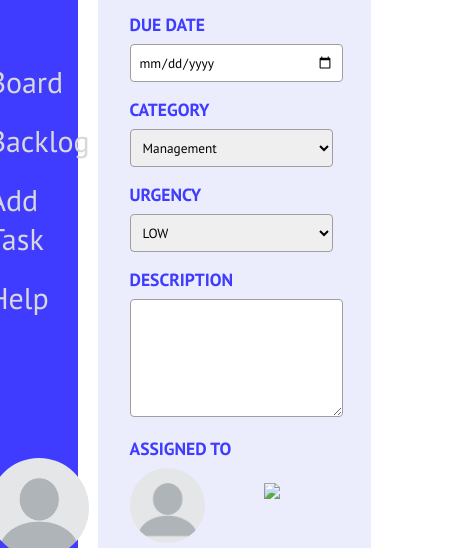
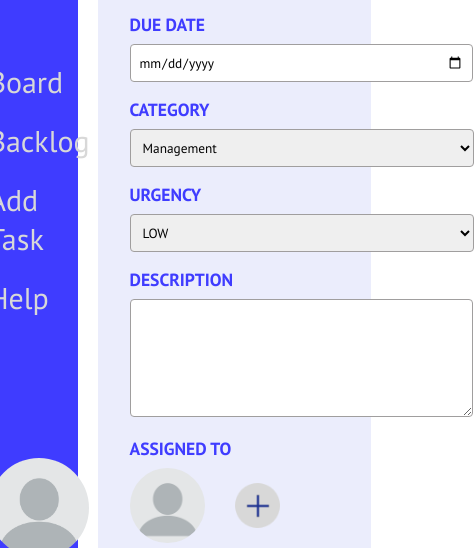
Before and after one commit to BastianHarttung/Join-Kanban-Board, a plain HTML site: page addtask.html in a window 390 px wide. Shown: the part 220-768 px from the top of the page, 474 px wide, since content can reach past the window. Drawn offline with Linux system fonts and the light colour scheme.

Commit message:
addtask second

```diff
--- a/addtask.html
+++ b/addtask.html
@@ -80,7 +80,7 @@
             </div>
             <div class="addTask-participants">
                 <img class="addTask-img-area" src="assets/img/profilepic.png">
-                <img class="addTask-icon-plus" src="assets/img/icon plus.pngpng" onclick="assignedTo()" >
+                <img class="addTask-icon-plus" src="assets/img/icon plus.png" onclick="assignedTo()" >
             </div>
             <div class="addTask-participants">
                 <img class="addTask-img-area" src="assets/img/profilepic.png">
--- a/css/addtask.css
+++ b/css/addtask.css
@@ -59,7 +59,7 @@ button {
     margin-top: 4px;
     padding: 8px;
     /*width: 325px;*/
-    width: 25vw;
+    width: 325px;
     border-radius: 4px;
     border: solid rgb(160, 158, 158) 1px;
     font-family: 'PT Sans', sans-serif;
@@ -73,7 +73,7 @@ button {
     margin-top: 4px;
     padding: 8px;
     /*width: 325px;*/
-    width: 26.25vw;
+    width: 344px;
     border-radius: 4px;
     border: solid rgb(160, 158, 158) 1px;
     font-family: 'PT Sans', sans-serif;
@@ -134,15 +134,15 @@ button {
     .addTask-input {
         margin-top: 4px;
         padding: 8px;
-        /*width: 325px;*/
-        width: 50vw;
+        width: 325px;
+
 
     }
     .addTask-select {
         margin-top: 4px;
         padding: 8px;
-        /*width: 325px;*/
-        width: 52.25vw;
+        width: 344px;
+
 
     }
 }
```
